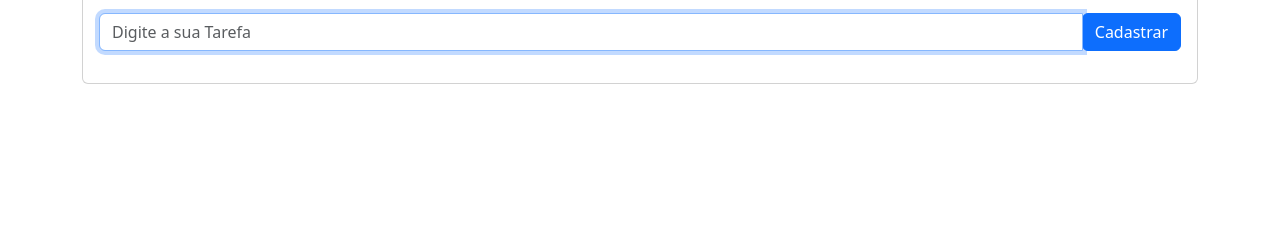
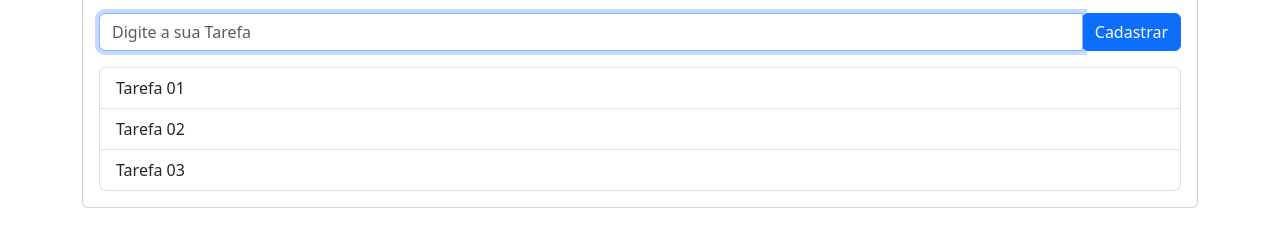
Before and after one commit to gabrielestefono/todolist, a plain HTML site: page index.html in a window 1280 px wide. Shown: the part 69-316 px from the top of the page. Drawn offline with Linux system fonts and the light colour scheme.

Commit message:
27/12/2022 3º Commit

```diff
--- a/index.html
+++ b/index.html
@@ -18,9 +18,11 @@
                         <button class="btn btn-primary" type="button" id="botao">Cadastrar</button>
                     </div>
                 </div>
+                <ul id="lista" class="list-group">
+                </ul>
             </div>
         </div>
     </div>
-    <script src="script.js"></script>
+    <script src="js/script.js"></script>
 </body>
 </html>
--- a/js/script.js
+++ b/js/script.js
@@ -0,0 +1,27 @@
+let input = document.querySelector("input[name=tarefa]");
+let btn = document.querySelector("#botao");
+let lista = document.querySelector("#lista");
+
+let tarefas = [
+    "Tarefa 01",
+    "Tarefa 02",
+    "Tarefa 03",
+];
+
+function rederizarTarefas(){
+    for(tarefa of tarefas){
+        let itemLista = document.createElement("li");
+        itemLista.setAttribute("class", "list-group-item list-group-item-action");
+        let itemTexto = document.createTextNode(tarefa);
+        itemLista.appendChild(itemTexto);
+        lista.appendChild(itemLista);
+    };
+};
+
+function adicionarLista(){
+    tarefas.push(input.value);
+}
+
+rederizarTarefas();
+
+btn.onclick = adicionarLista;
```
